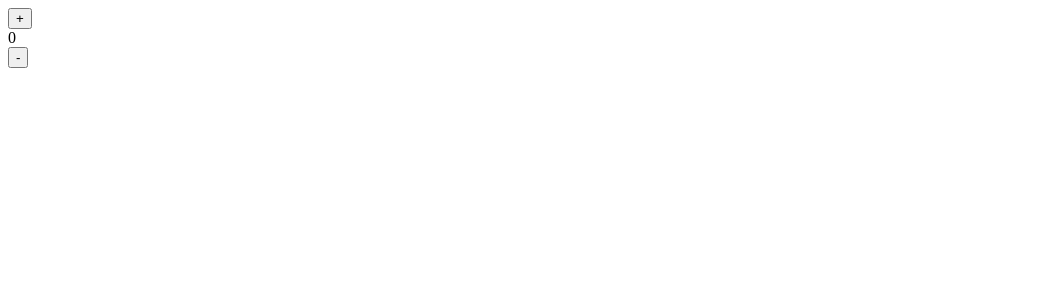
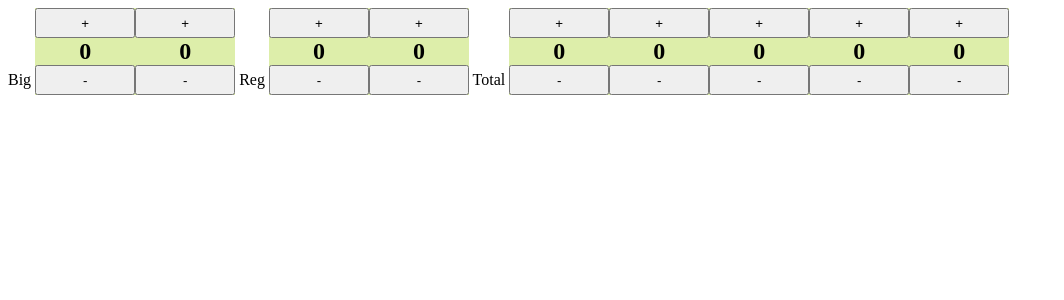
Before and after one commit to jhonyspicy/hana-audit, an Angular app: page / in a window 1280 px wide. Shown: the top 300 px of the page, without its empty margins (0-1064 px from the left). Built offline with nearby package versions, Linux system fonts and the light colour scheme.

Commit message:
implementation counter component

```diff
--- a/src/app/app.component.html
+++ b/src/app/app.component.html
@@ -1 +1,8 @@
-<app-counter [digit]="5"></app-counter>
+Big
+<app-counter [digit]="2" (change)="onBigChange($event)"></app-counter>
+
+Reg
+<app-counter [digit]="2" (change)="onRegChange($event)"></app-counter>
+
+Total
+<app-counter [digit]="5" (change)="onTotalChange($event)"></app-counter>
--- a/src/app/app.component.ts
+++ b/src/app/app.component.ts
@@ -7,4 +7,16 @@ import { Component } from '@angular/core';
 })
 export class AppComponent {
   title = 'My first Pages';
+
+  onBigChange(i) {
+    console.log('Big is ' + i);
+  }
+
+  onRegChange(i) {
+    console.log('Reg is ' + i);
+  }
+
+  onTotalChange(i) {
+    console.log('Reg is ' + i);
+  }
 }
--- a/src/app/app.module.ts
+++ b/src/app/app.module.ts
@@ -3,11 +3,15 @@ import { NgModule } from '@angular/core';
 
 import { AppComponent } from './app.component';
 import { CounterComponent } from './components/counter/counter.component';
+import { DigitComponent } from './components/digit/digit.component';
+import { RangePipePipe } from './pipes/range-pipe.pipe';
 
 @NgModule({
   declarations: [
     AppComponent,
     CounterComponent,
+    DigitComponent,
+    RangePipePipe,
   ],
   imports: [
     BrowserModule
--- a/src/app/components/counter/counter.component.html
+++ b/src/app/components/counter/counter.component.html
@@ -1,3 +1 @@
-<button (click)="increase()">+</button>
-<div>{{i}}</div>
-<button (click)="decrease()">-</button>
+<app-digit *ngFor="let n of digit | range; index as i" [digit]="digit - i" (change)="onChange($event, i)"></app-digit>
--- a/src/app/components/counter/counter.component.styl
+++ b/src/app/components/counter/counter.component.styl
@@ -0,0 +1,4 @@
+app-digit
+  display: inline-block
+  background-color: #dea
+  width: 100px
--- a/src/app/components/counter/counter.component.ts
+++ b/src/app/components/counter/counter.component.ts
@@ -7,21 +7,19 @@ import {Component, EventEmitter, Input, OnInit, Output} from '@angular/core';
 })
 export class CounterComponent implements OnInit {
   @Input() digit = 2;
-  @Output() onChange = new EventEmitter<boolean>();
+  @Output() change = new EventEmitter<number>();
 
-  i:number = 0;
+  numberList:number[];
 
   constructor() { }
 
   ngOnInit() {
-    console.log(this.digit);
+    this.numberList = Array(this.digit);
   }
 
-  increase() {
-    ++this.i;
-  }
-
-  decrease() {
-    --this.i;
+  onChange(n, i) {
+    this.numberList[i] = n;
+    const sum = this.numberList.reduce((i, j)=>i+j);
+    this.change.emit(sum);
   }
 }
--- /dev/null
+++ b/src/app/components/digit/digit.component.html
@@ -0,0 +1,3 @@
+<button (click)="increase()">+</button>
+<div class="number">{{i}}</div>
+<button (click)="decrease()">-</button>
--- /dev/null
+++ b/src/app/components/digit/digit.component.styl
@@ -0,0 +1,10 @@
+:host
+  text-align: center
+
+button
+  width: 100%
+  height: 30px
+
+.number
+  font-size: 1.5rem
+  font-weight: bold
--- /dev/null
+++ b/src/app/components/digit/digit.component.ts
@@ -0,0 +1,40 @@
+import {Component, EventEmitter, Input, OnInit, Output} from '@angular/core';
+
+@Component({
+  selector: 'app-digit',
+  templateUrl: './digit.component.html',
+  styleUrls: ['./digit.component.styl']
+})
+export class DigitComponent implements OnInit {
+  @Input() digit:number;
+  @Output() change = new EventEmitter<number>();
+
+  i:number = 0;
+  magnification:number = 0;
+
+  constructor() { }
+
+  ngOnInit() {
+    this.magnification = Math.pow(10, this.digit - 1);
+  }
+
+  increase() {
+    if (9 <= this.i) {
+      this.i = 0;
+    } else {
+      ++this.i;
+    }
+
+    this.change.emit(this.i * this.magnification);
+  }
+
+  decrease() {
+    if (this.i <= 0) {
+      this.i = 9;
+    } else {
+      --this.i;
+    }
+
+    this.change.emit(this.i * this.magnification);
+  }
+}
--- /dev/null
+++ b/src/app/pipes/range-pipe.pipe.ts
@@ -0,0 +1,10 @@
+import { Pipe, PipeTransform } from '@angular/core';
+
+@Pipe({
+  name: 'range'
+})
+export class RangePipePipe implements PipeTransform {
+  transform(value: number): Array<number> {
+    return Array(value);
+  }
+}
```
Also changed, not shown: 2 other files (tests, documents, lock files or other folders).
